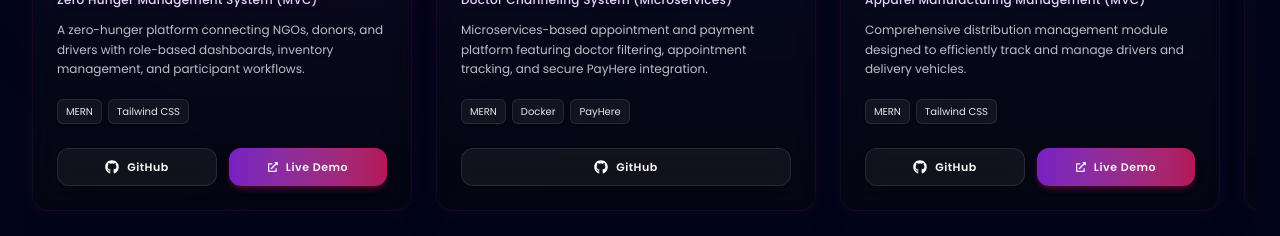
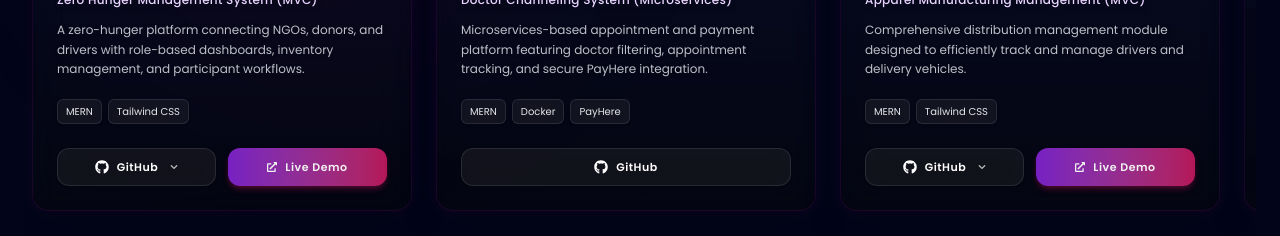
Before and after one commit to Theekshana-Jayalath/MyPortfolio, a Next.js app: page / in a window 1280 px wide. Shown: the part 5940-6176 px from the top of the page. Built offline with nearby package versions, Linux system fonts and the light colour scheme.

Commit message:
github repo updated

```diff
--- a/components/Projects.tsx
+++ b/components/Projects.tsx
@@ -1,7 +1,12 @@
 "use client";
 import React, { useState, useRef } from "react";
 import { motion, AnimatePresence } from "framer-motion";
-import { FaGithub, FaExternalLinkAlt, FaCode, FaChevronLeft, FaChevronRight } from "react-icons/fa";
+import { FaGithub, FaExternalLinkAlt, FaCode, FaChevronLeft, FaChevronRight, FaChevronDown } from "react-icons/fa";
+
+interface GithubRepo {
+  name: string;
+  url: string;
+}
 
 interface Project {
   title: string;
@@ -10,7 +15,7 @@ interface Project {
   technologies: string[];
   description: string;
   image?: string;
-  github: string;
+  github: string | GithubRepo[];
   demo?: string;
 }
 
@@ -23,7 +28,10 @@ export default function Projects() {
       technologies: ["MERN", "Tailwind CSS"],
       description: "A zero-hunger platform connecting NGOs, donors, and drivers with role-based dashboards, inventory management, and participant workflows.",
       image: "/assests/nourishnet.png",
-      github: "https://github.com/Theekshana-Jayalath",
+      github: [
+        { name: "Frontend", url: "https://github.com/Theekshana-Jayalath/NourishNet-Frontend" },
+        { name: "Backend", url: "https://github.com/Theekshana-Jayalath/NourishNet-Backend" }
+      ],
       demo: "https://nourishnetzh.vercel.app/",
     },
     {
@@ -33,7 +41,7 @@ export default function Projects() {
       technologies: ["MERN", "Docker", "PayHere"],
       description: "Microservices-based appointment and payment platform featuring doctor filtering, appointment tracking, and secure PayHere integration.",
       image: "/assests/medisphere.png",
-      github: "https://github.com/Theekshana-Jayalath",
+      github: "https://github.com/Theekshana-Jayalath/MediSphere-Microservice-Platform",
     },
     {
       title: "FabricFlow",
@@ -42,7 +50,10 @@ export default function Projects() {
       technologies: ["MERN", "Tailwind CSS"],
       description: "Comprehensive distribution management module designed to efficiently track and manage drivers and delivery vehicles.",
       image: "/assests/fabricflow.png",
-      github: "https://github.com/Theekshana-Jayalath/FabricFlow-frontend",
+      github: [
+        { name: "Frontend", url: "https://github.com/Theekshana-Jayalath/FabricFlow-frontend" },
+        { name: "Backend", url: "https://github.com/Theekshana-Jayalath/FabricFlow-backend" }
+      ],
       demo: "https://fabric-flow-eta.vercel.app/",
     },
     {
@@ -61,7 +72,7 @@ export default function Projects() {
       technologies: ["MERN Stack", "APIs"],
       description: "Real-time currency converter utilizing external APIs to deliver accurate, fast conversions through a highly responsive interface.",
       image: "/assests/curvocurrency.png",
-      github: "https://github.com/Theekshana-Jayalath",
+      github: "https://github.com/Theekshana-Jayalath/CurVo-currency_Converter",
       demo: "https://curvo-currency-converter.vercel.app/",
     },
   ];
@@ -285,6 +296,7 @@ function ProjectCard({ project }: ProjectCardProps) {
 
           {/* Action Buttons */}
           <div className="pt-6 mt-auto flex gap-3" style={{ transform: "translateZ(15px)" }}>
+            {typeof project.github === 'string' ? (
               <a
                 href={project.github}
                 target="_blank"
@@ -294,6 +306,28 @@ function ProjectCard({ project }: ProjectCardProps) {
                 <FaGithub className="text-sm" />
                 GitHub
               </a>
+            ) : (
+              <div className="flex-1 relative group">
+                <button className="w-full py-2.5 rounded-xl text-[10px] sm:text-[11px] font-semibold tracking-wider border border-white/10 bg-white/5 hover:bg-white/10 text-white flex items-center justify-center gap-2 backdrop-blur-sm transition-all duration-300 hover:border-pink-500/30 text-center shadow-sm cursor-pointer">
+                  <FaGithub className="text-sm" />
+                  GitHub <FaChevronDown className="text-[8px] ml-1 opacity-70" />
+                </button>
+                <div className="absolute bottom-[calc(100%+8px)] left-0 w-full opacity-0 pointer-events-none group-hover:opacity-100 group-hover:pointer-events-auto transition-all duration-300 bg-[#0a0014]/95 border border-pink-500/30 rounded-xl p-1.5 flex flex-col gap-1 backdrop-blur-xl shadow-[0_0_20px_rgba(236,72,153,0.15)] translate-y-2 group-hover:translate-y-0 z-50">
+                  {project.github.map((repo, idx) => (
+                    <a
+                      key={idx}
+                      href={repo.url}
+                      target="_blank"
+                      rel="noopener noreferrer"
+                      className="text-[10px] sm:text-[11px] text-gray-200 hover:text-white hover:bg-white/10 py-2 px-3 rounded-lg transition-all duration-200 flex items-center justify-between"
+                    >
+                      <span>{repo.name}</span>
+                      <FaExternalLinkAlt className="text-[8px] opacity-50" />
+                    </a>
+                  ))}
+                </div>
+              </div>
+            )}
             {project.demo && (
               <a
                 href={project.demo}
```
Lines whose indentation alone changed are shown as unchanged.
